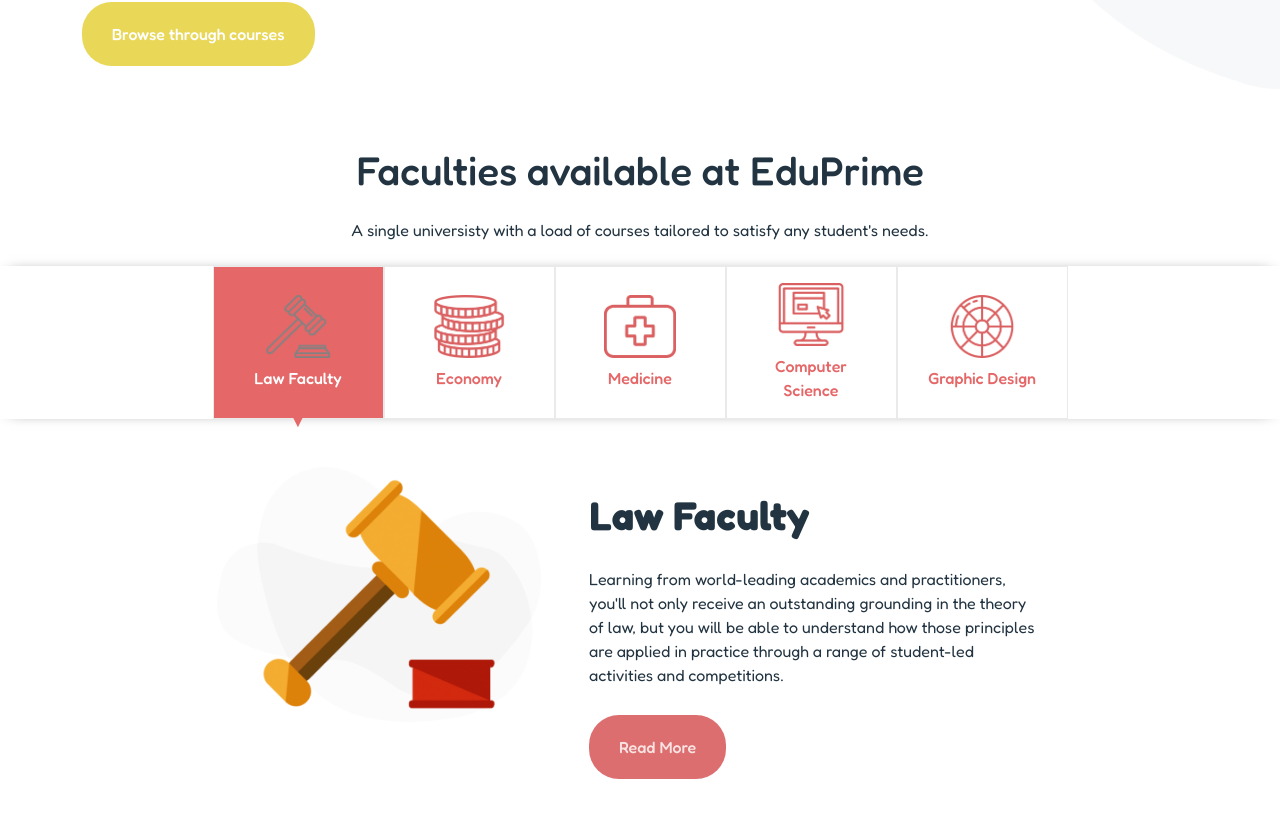
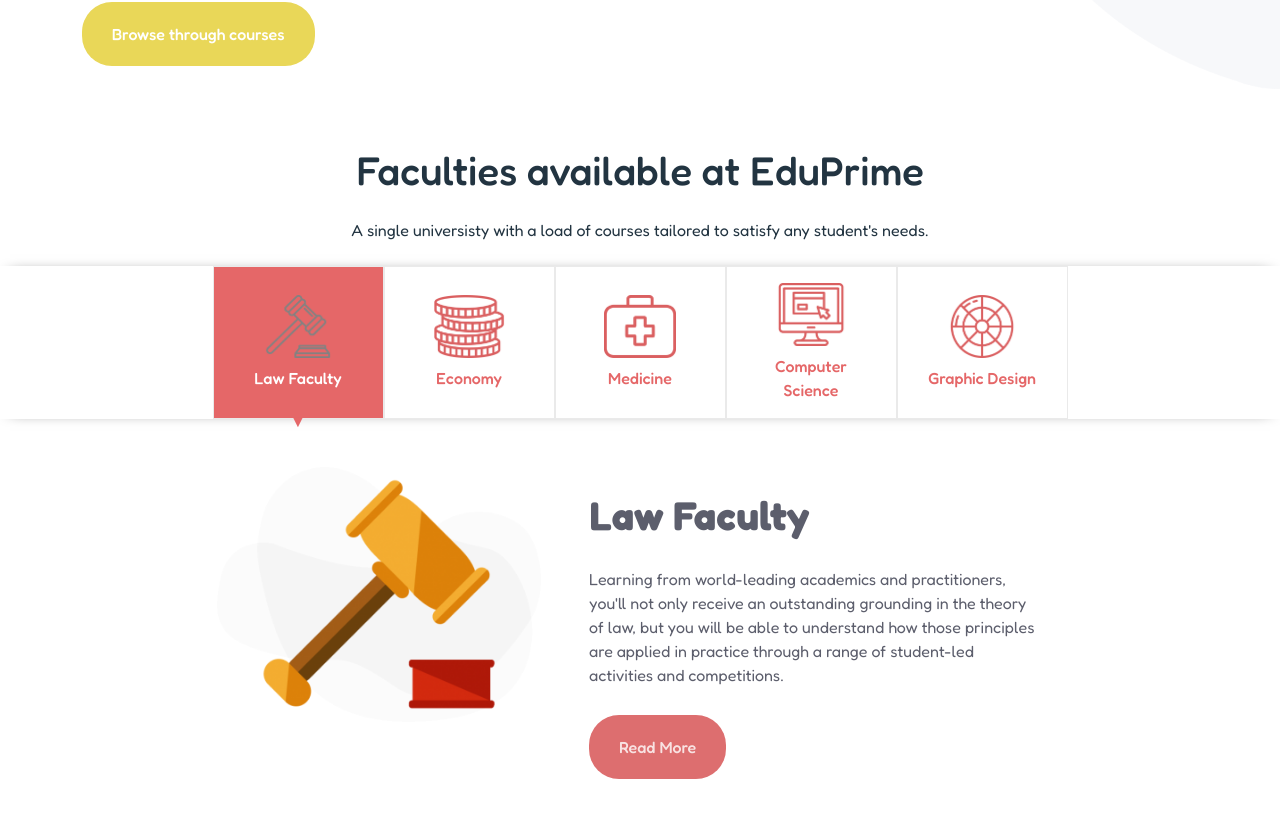
Before and after one commit to DarioGiusino/proj-html-vuejs, a Vue app: page / in a window 1280 px wide. Shown: the part 991-1808 px from the top of the page. Built offline with nearby package versions, Linux system fonts and the light colour scheme.

Commit message:
colored faculty desc text

```diff
--- a/src/components/Faculties.vue
+++ b/src/components/Faculties.vue
@@ -58,7 +58,7 @@
                     <img :src="facultyImage(faculty.image)" :alt="faculty.name">
                 </div>
                 <div class="col-6">
-                    <base-section-desc class="p-4" :title="faculty.name"
+                    <base-section-desc class="p-4 faculty-desc" :title="faculty.name"
                         paragraph="Learning from world-leading academics and practitioners, you'll not only receive an outstanding grounding in the theory of law, but you will be able to understand how those principles are applied in practice through a range of student-led activities and competitions.">
                         <base-button class="red-btn" buttonLabel="Read More"></base-button></base-section-desc>
                 </div>
@@ -101,6 +101,10 @@
     }
 }
 
+.faculty-desc {
+    color: $text-grey-5;
+}
+
 .active {
     background-color: $bg-red-1;
 
```
